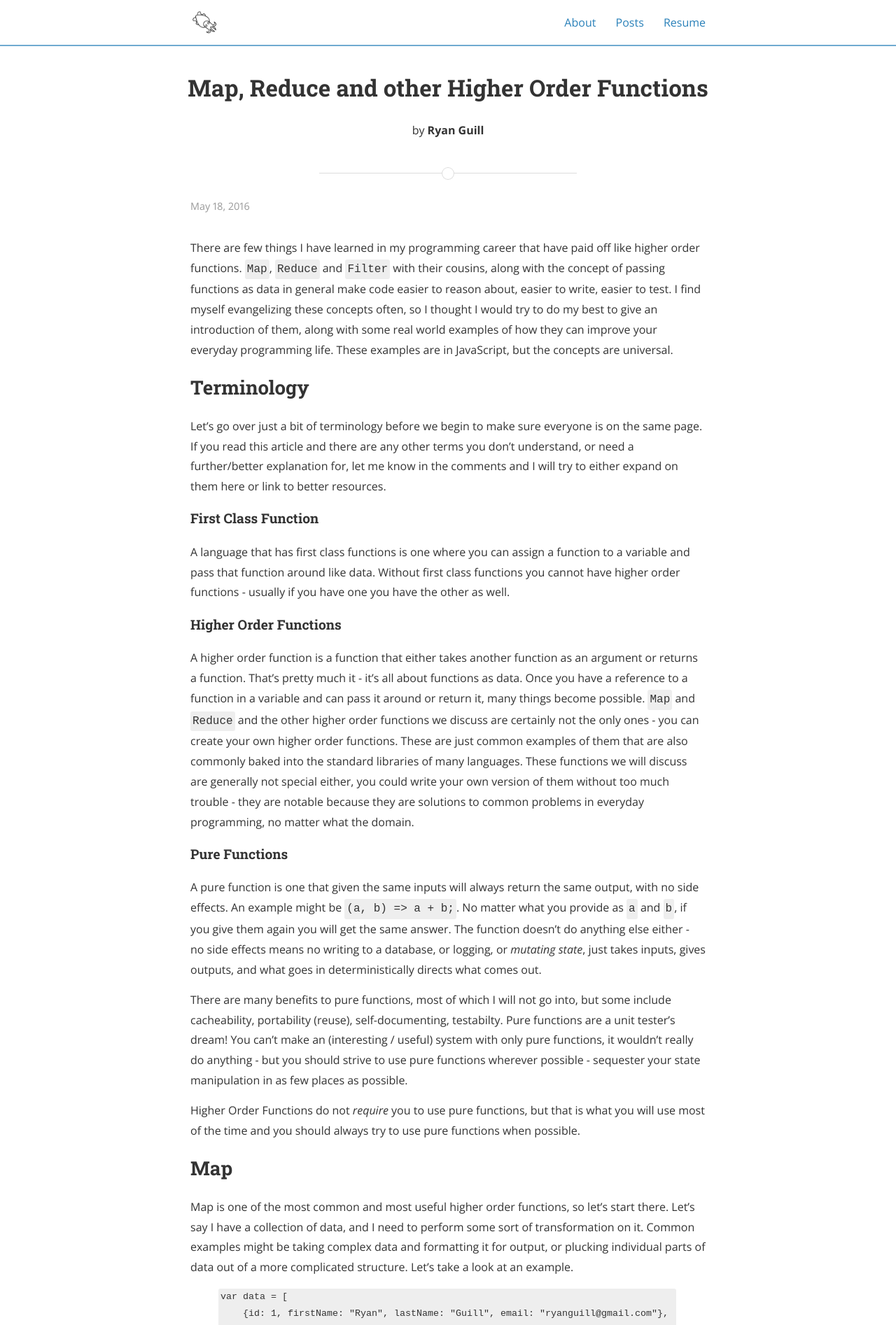
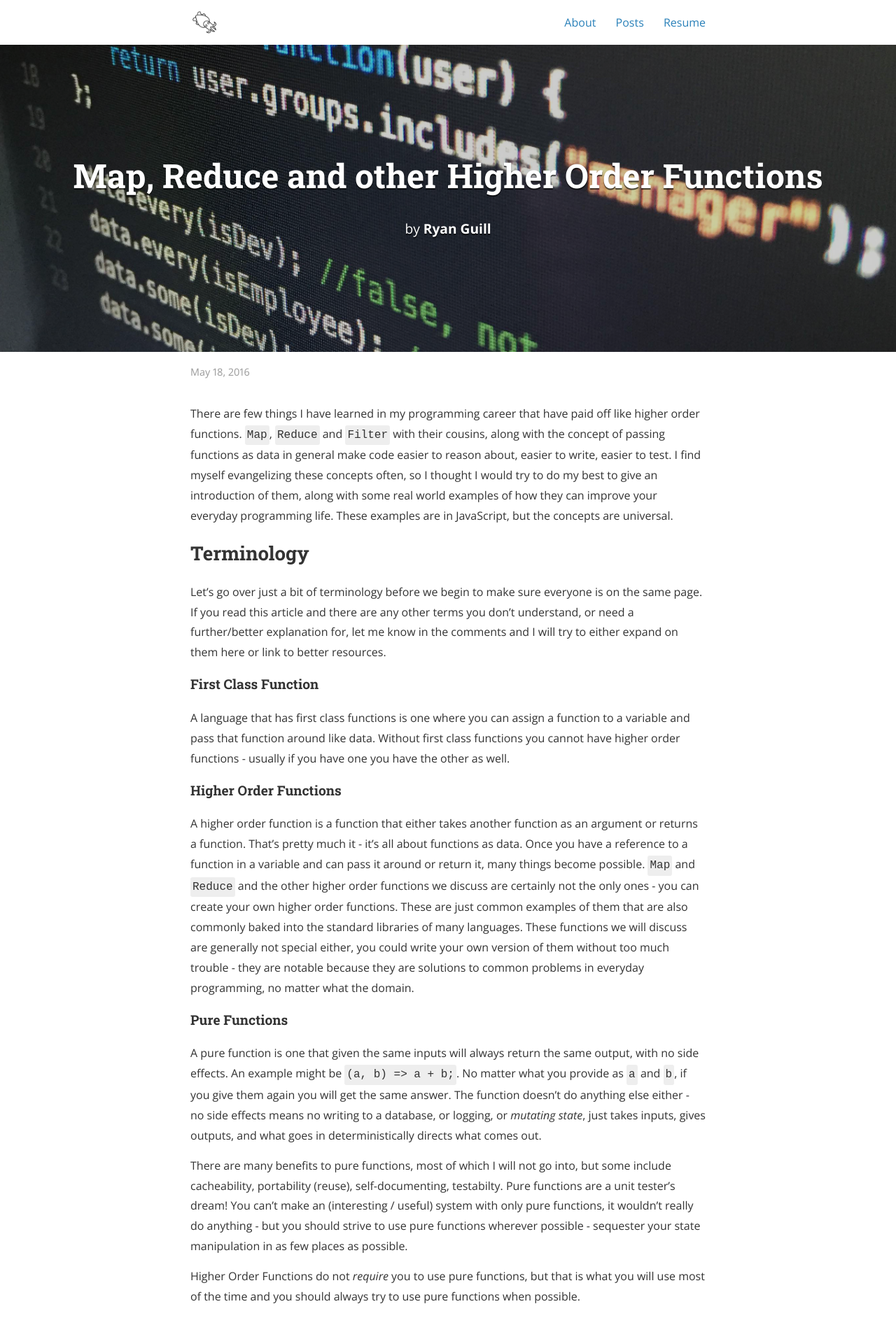
Before and after one commit to ryanguill/ryanguill.github.io, a Jekyll site: the page built from _posts/2016-05-18-higher-order-functions.markdown, in a window 1280 px wide. Shown: the top 1894 px of the page at 70% size. Built offline with Jekyll 4.4.1, drawn with Linux system fonts in a browser that asks for light colours; nearby versions of some CDN libraries; comment, search, counter and statistics services are not loaded; a style sheet for code colours, icons or effects is not loaded.

Commit message:
trying to add cover image

```diff
--- a/_posts/2016-05-18-higher-order-functions.markdown
+++ b/_posts/2016-05-18-higher-order-functions.markdown
@@ -5,6 +5,7 @@ date:   2016-05-18 12:00:00
 author: Ryan Guill
 categories: functional higher-order-functions
 tags:	functional higher-order-functions map-reduce
+cover:  "/assets/js_code.jpg"
 ---
 
 There are few things I have learned in my programming career that have paid off like higher order functions.  `Map`, `Reduce` and `Filter` with their cousins, along with the concept of passing functions as data in general make code easier to reason about, easier to write, easier to test.  I find myself evangelizing these concepts often, so I thought I would try to do my best to give an introduction of them, along with some real world examples of how they can improve your everyday programming life.  These examples are in JavaScript, but the concepts are universal.
```
Also changed, not shown: assets/js_code.jpg (added).
